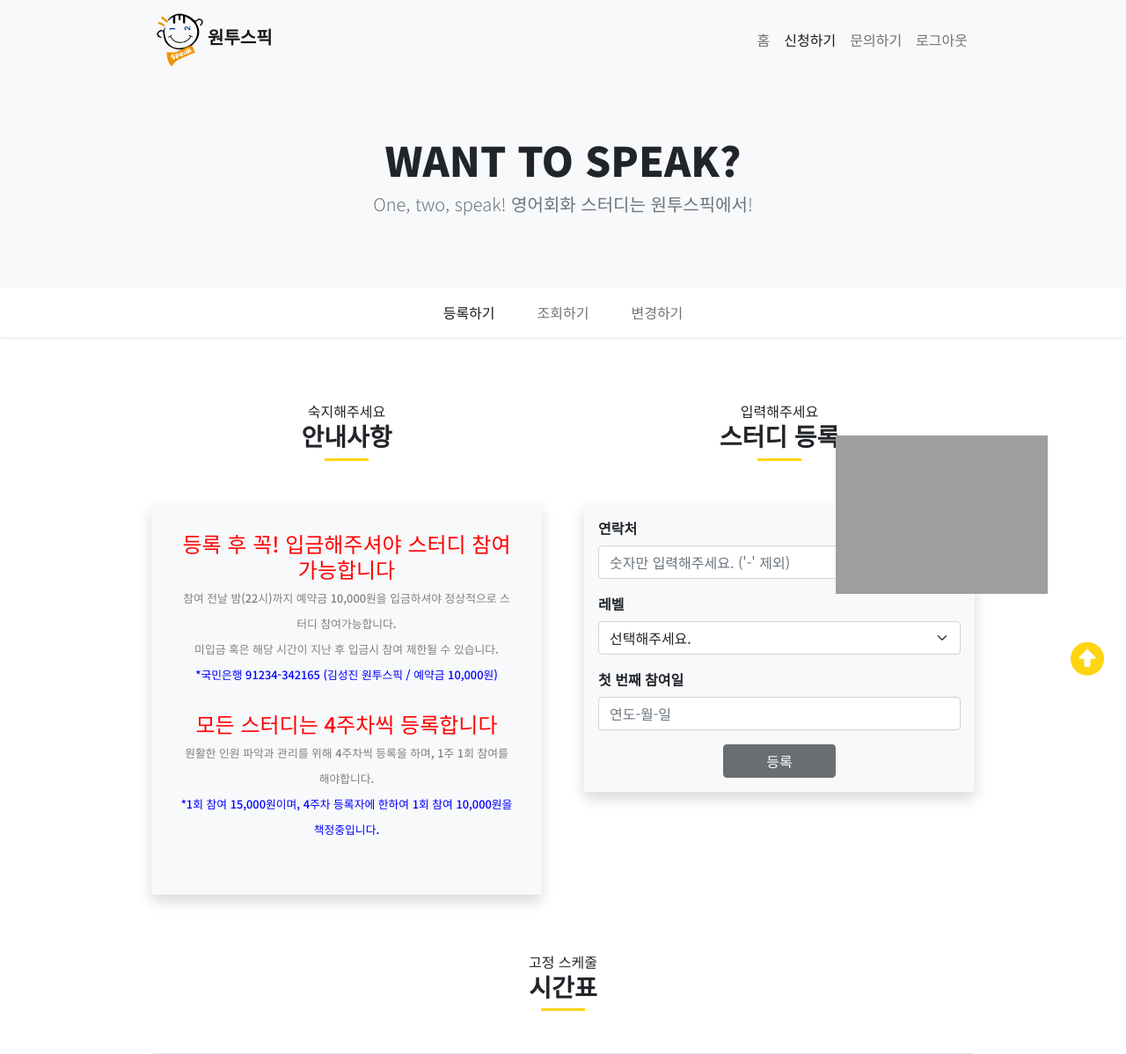
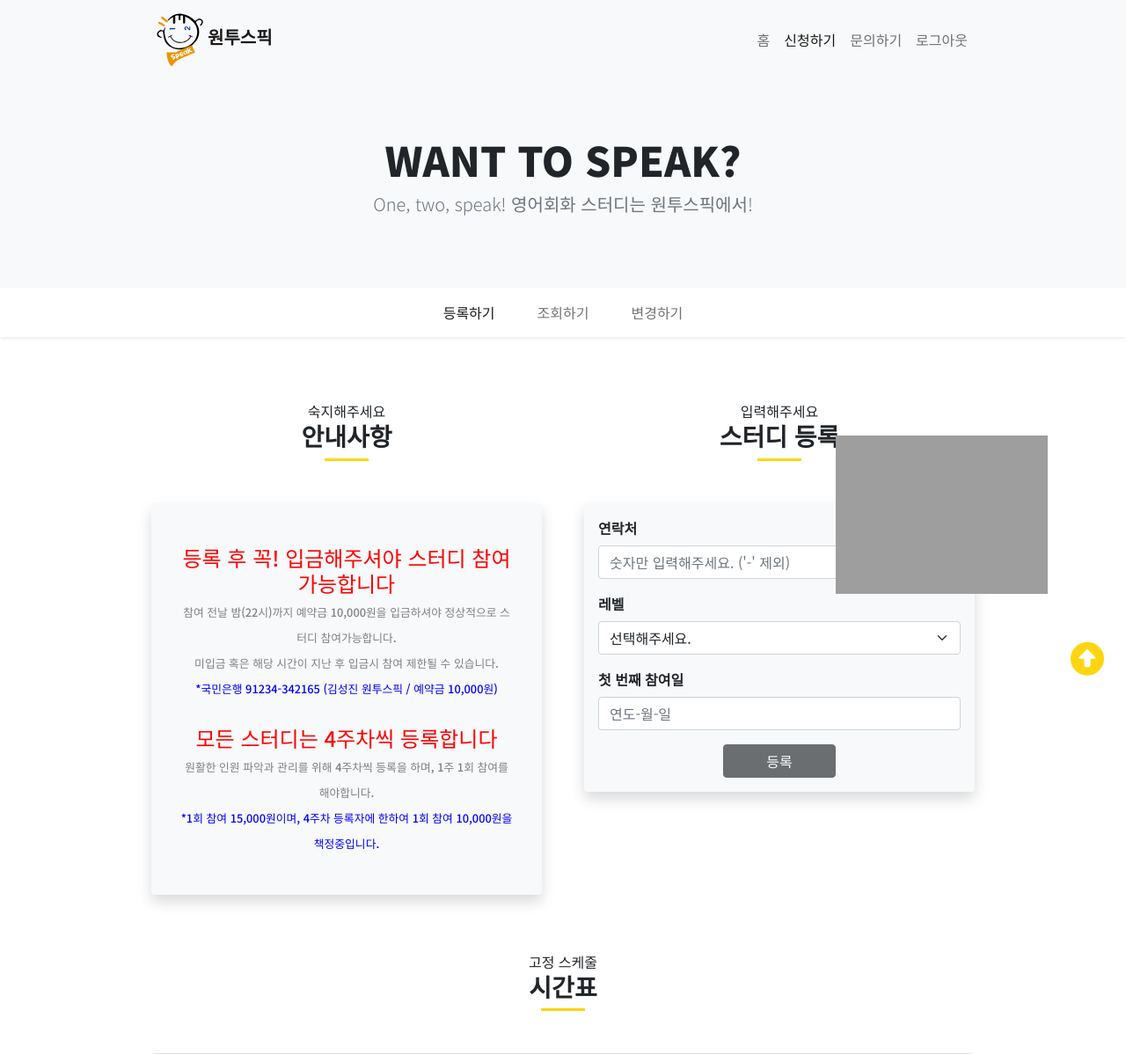
Before and after one commit to PPakSang/WTS, a Django app: page /category/enroll/ in a window 1280 px wide. Shown: the top 1198 px of the page at 88% size. Run offline with Django 3.2, Linux system fonts and the light colour scheme; the visitor is signed in with stand-in values (Sample User, id 1); data that the repository does not hold is empty; parts of the project's set-up code (start-up, migrations or seed data) failed here and were passed over; some libraries are stand-ins or nearby versions; grey boxes are pictures that could not be loaded.

Commit message:
안내사항 margin

```diff
--- a/WTS_web/static/style.css
+++ b/WTS_web/static/style.css
@@ -516,7 +516,7 @@ body {
 
 .explain h5 {
   font-size: 1.5rem;
-  margin-bottom: 2rem;
+  margin: 1rem 0;
 }
 
 .sub_text {
```
